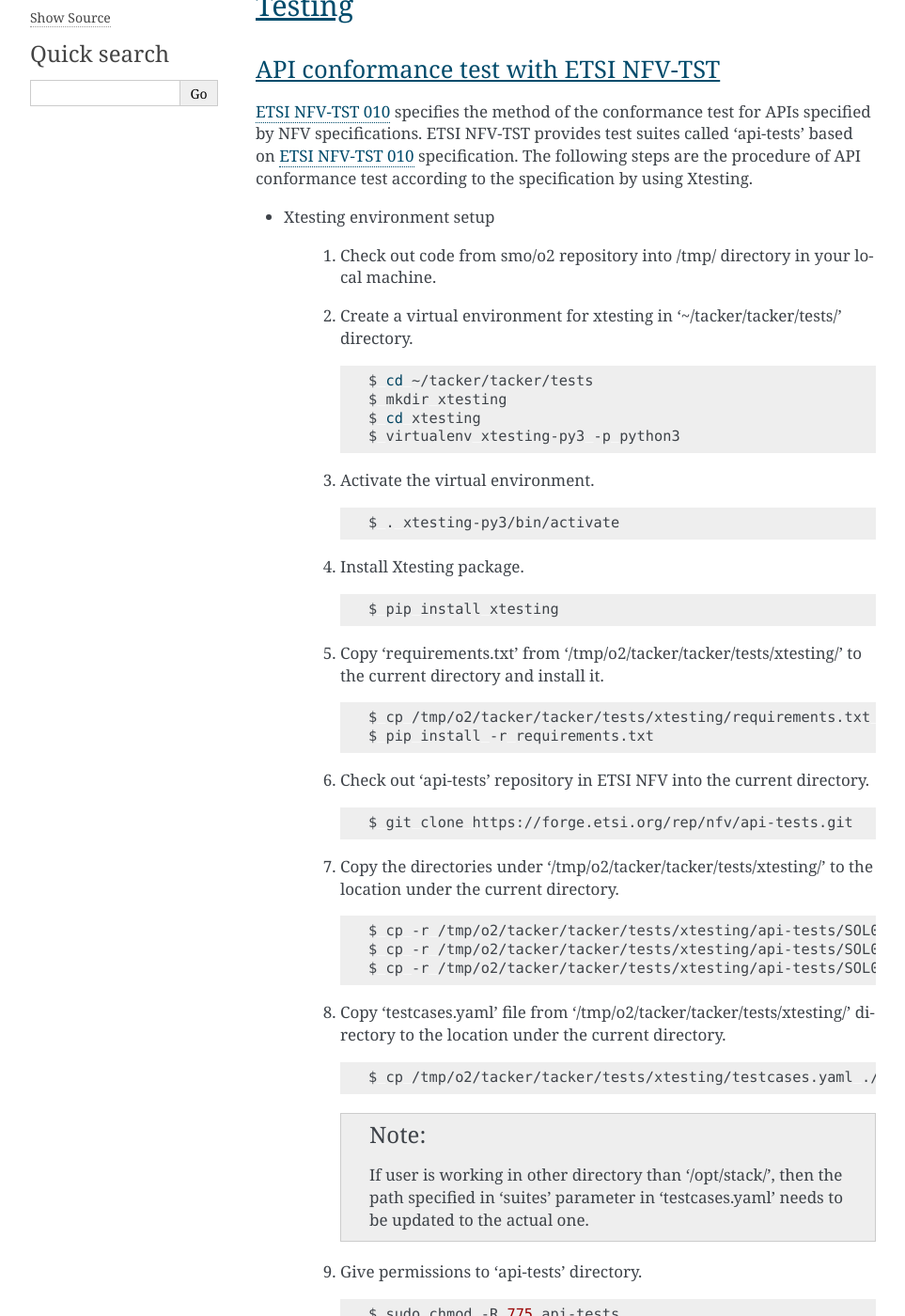
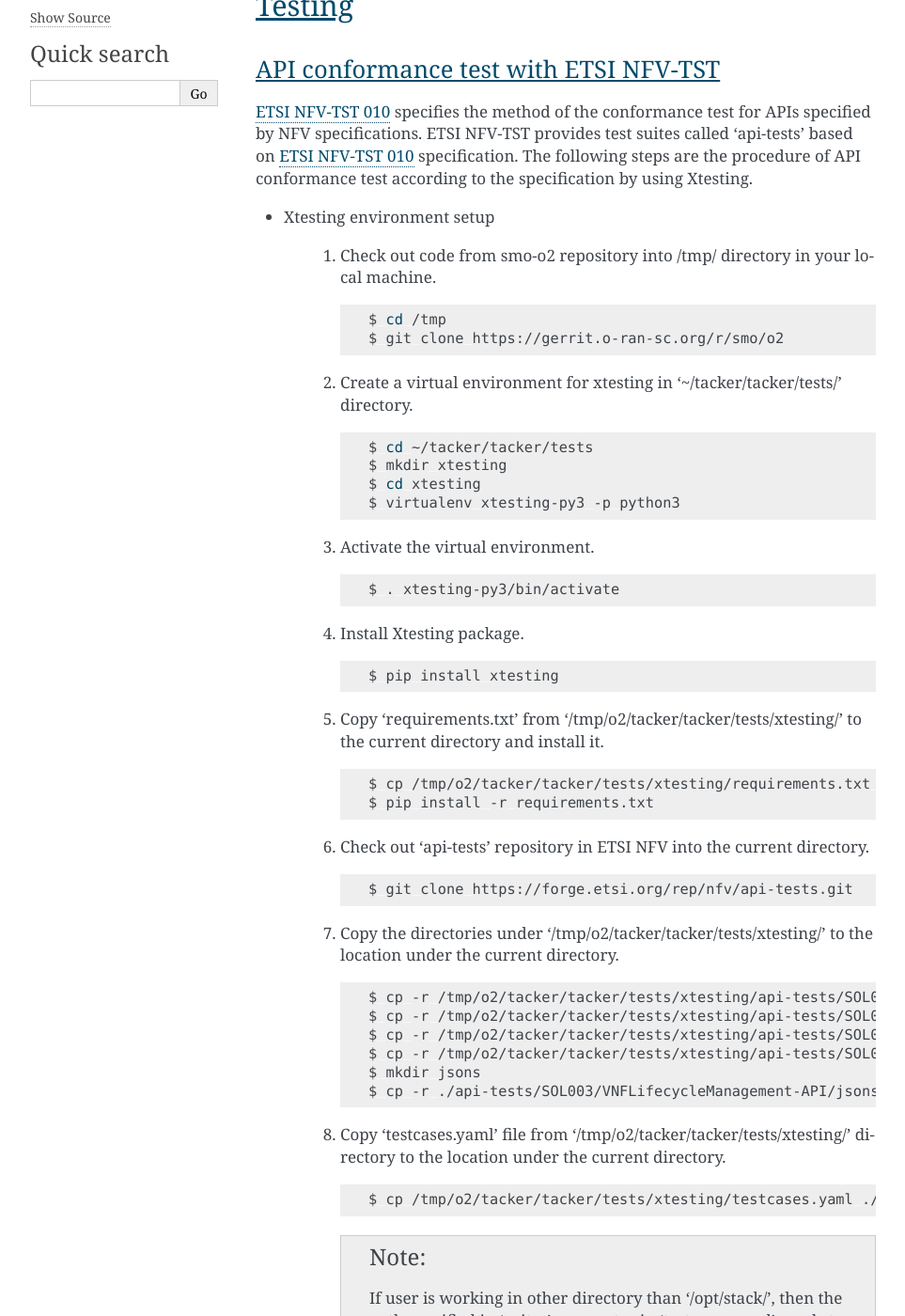
Before and after one commit to o-ran-sc/smo-o2, a Sphinx documentation site: the page built from docs/developer-guide.rst, in a window 1280 px wide and 1400 px high, scrolled down 226 px. Shown: the whole window at 94% size, without its empty margins (148-1111 px from the left). Built offline with Sphinx 7.4.7, drawn with Linux system fonts in a browser that asks for light colours; some of the changed text lies outside the part shown.

Commit message:
Update developer-guide for Heal conformance test
This patch adds the procedure of the manual API conformance test
for Heal CNF based on ETSI NFV-TST 010 by using Xtesting.

Issue-ID: SMO-131
Signed-off-by: Koichi Edagawa <edagawa.kc@nec.com>
Change-Id: I6a34b8d1234c58dd688311affa708304d403b585

```diff
--- a/docs/developer-guide.rst
+++ b/docs/developer-guide.rst
@@ -33,7 +33,12 @@
 
 * Xtesting environment setup
 
-   1. Check out code from smo/o2 repository into /tmp/ directory in your local machine.
+   1. Check out code from smo-o2 repository into /tmp/ directory in your local machine.
+
+      .. code:: bash
+
+         $ cd /tmp
+         $ git clone https://gerrit.o-ran-sc.org/r/smo/o2
 
    2. Create a virtual environment for xtesting in '~/tacker/tacker/tests/' directory.
 
@@ -76,6 +81,9 @@
          $ cp -r /tmp/o2/tacker/tacker/tests/xtesting/api-tests/SOL003/CNFDeployment ./api-tests/SOL003
          $ cp -r /tmp/o2/tacker/tacker/tests/xtesting/api-tests/SOL003/cnflcm ./api-tests/SOL003
          $ cp -r /tmp/o2/tacker/tacker/tests/xtesting/api-tests/SOL005/CNFPrecondition ./api-tests/SOL005
+         $ cp -r /tmp/o2/tacker/tacker/tests/xtesting/api-tests/SOL003/cnflcm/update_config.sh ./api-tests/SOL003/cnflcm
+         $ mkdir jsons
+         $ cp -r ./api-tests/SOL003/VNFLifecycleManagement-API/jsons/healVnfRequest.json ./jsons
 
    8. Copy 'testcases.yaml' file from '/tmp/o2/tacker/tacker/tests/xtesting/' directory to the location under the current directory.
 
@@ -99,6 +107,7 @@
 
          $ vi api-tests/SOL003/CNFDeployment/environment/configuration.txt
          $ vi api-tests/SOL003/cnflcm/environment/configuration.txt
+         $ vi api-tests/SOL003/VNFLifecycleManagement-API/environment/variables.txt
 
 * Preconditioning for test execution
 
@@ -201,7 +210,15 @@
          $ . xtesting-py3/bin/activate
          $ sudo xtesting-py3/bin/run_tests -t cnf-instantiate
 
-   2. Verify getting all pods and getting specific pod.
+   2. Verify Heal
+
+      .. code:: bash
+
+         $ cd ~/tacker/tacker/tests/xtesting/
+         $ . xtesting-py3/bin/activate
+         $ sudo xtesting-py3/bin/run_tests -t cnf-heal-validation
+
+   3. Verify getting all pods and getting specific pod.
 
       .. code:: bash
 
```
Also changed, not shown: other parts of docs/developer-guide.rst (+2 -2 lines).
